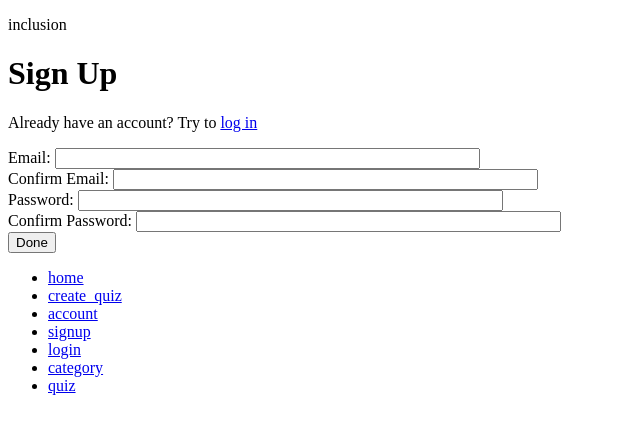
After one commit to aarondav1d18/WAD-group-project, a Django app: page /quizzical/signup/ in a window 1280 px wide. The commit adds this page. Shown: the top 434 px of the page, without its empty margins (0-640 px from the left). Run offline with Django 3.2, Linux system fonts and the light colour scheme.

Commit message:
Created the template for the signup page and modified the base template to work with blocks so it can actually be used as a base template.

```diff
--- a/Quizzical/templates/app/base.html
+++ b/Quizzical/templates/app/base.html
@@ -1,14 +1,19 @@
 <!DOCTYPE html>
 <html>
     <head>
-        <title>Testing</title>
+        <title>
+            Quizzical -
+            {% block title %}
+                Untitled
+            {% endblock %}
+        </title>
     </head>
     <body>
-        <h1>Testing</h1>
         <div>
-            Testing urls and views <br />
-            <strong>{{ boldmessage }}</strong><br />
+            {% block body %}
+            {% endblock %}
         </div>
+
         <div>
             <ul>
                 <li><a href="{% url 'app:home' %}">home</a></li>
--- /dev/null
+++ b/Quizzical/templates/app/signup.html
@@ -0,0 +1,21 @@
+{% extends 'app/base.html' %}
+
+{% block title %}
+    Sign Up
+{% endblock %}
+
+{% block body %}
+    <p>inclusion</p>
+    <form id="register" method="post" action="{%url 'app:signup' %}" enctype="multipart/form-data">
+        <h1>Sign Up</h1>
+        <p>Already have an account? Try to <a href="{% url 'app:login' %}">log in</a></p>
+
+        {% csrf_token %}
+        Email: <input type="email" name="email" type="submit" size="50"/><br />
+        Confirm Email: <input type="email" name="email_confirmation" type="submit" size="50"/><br />
+        Password: <input type="password" name="password" type="submit" size="50"/><br />
+        Confirm Password: <input type="password" name="password_confirmation" type="submit" size="50"/><br />
+
+        <input type="submit" name="submit" value="Done"/>
+    </form>
+{% endblock %}
```
